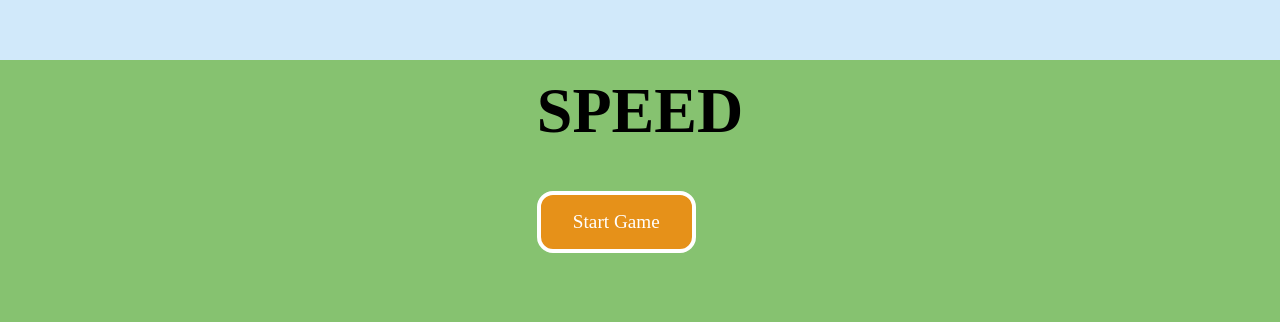
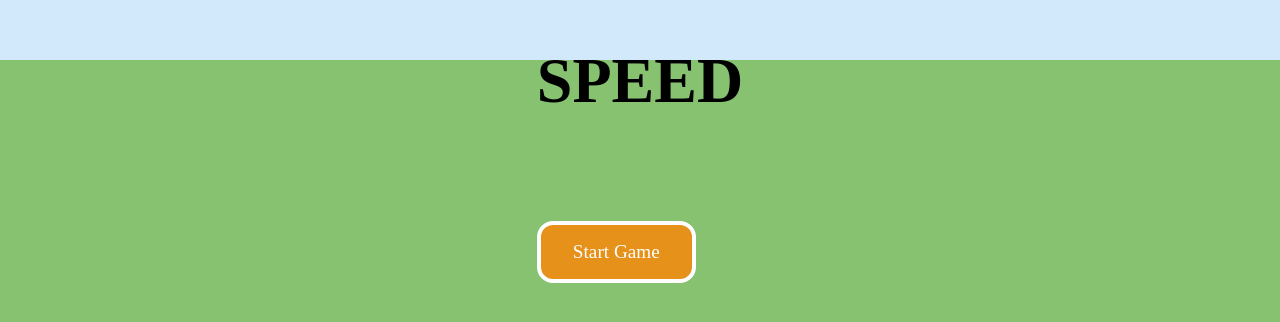
Before and after one commit to KingaSzayer-Iths/whacamole-app, a React (Create React App) app: page / in a window 1280 px wide. Shown: the part 266-588 px from the top of the page. Built offline with nearby package versions, Linux system fonts and the light colour scheme; the HTML template or start-up script is replaced by a standard one.

Commit message:
add margin on button

```diff
--- a/src/index.css
+++ b/src/index.css
@@ -13,6 +13,7 @@ button {
   border: 4px solid var(--color);
   font-family: 'Fredoka One', cursive;
   font-size: 1.2rem;
+  margin: 60px 0 0 0;
 }
 body {
   background: linear-gradient(#d1e9fa 0 40%, #86c270 40%);
```
